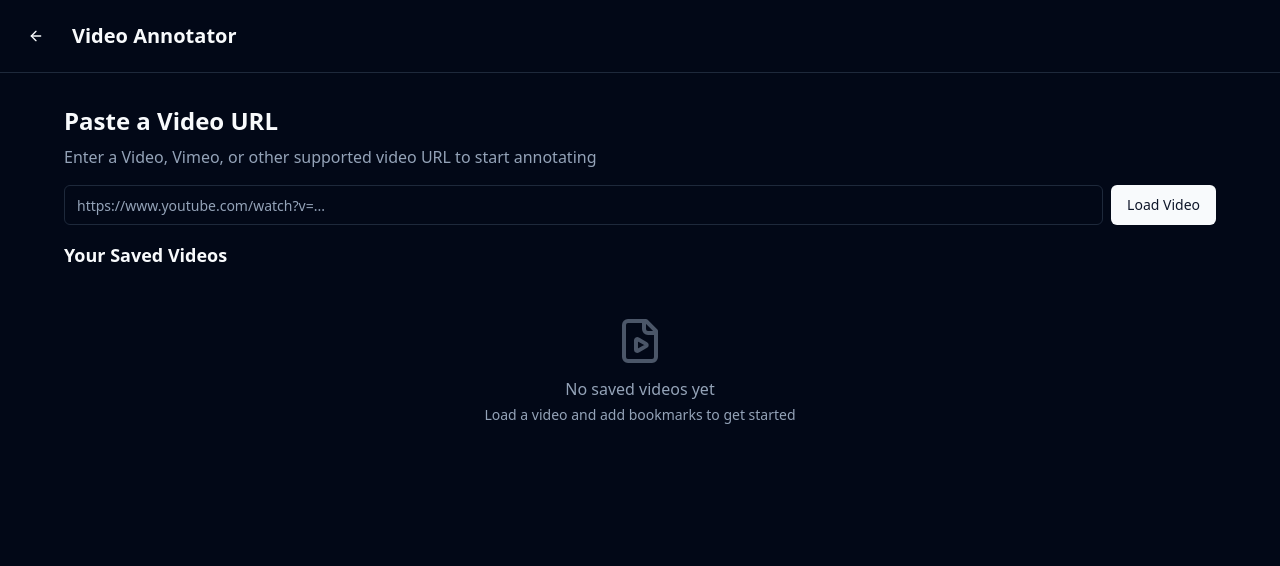
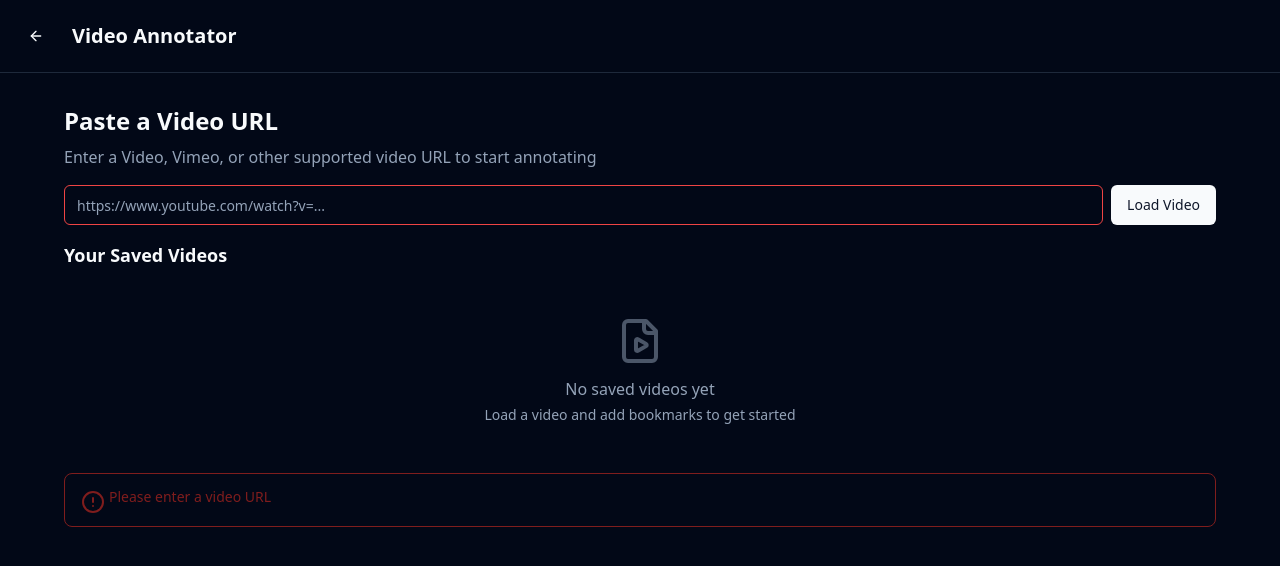
Before and after one commit to AdrianSteene/video-annotator, a React (Vite) app: page /annotate in a window 1280 px wide. Both pictures are taken after a click on the button "Load Video". Shown: the top 566 px of the page. Built offline with nearby package versions, Linux system fonts and the light colour scheme.

Commit message:
validate url

```diff
--- a/src/components/VideoUrlInput.tsx
+++ b/src/components/VideoUrlInput.tsx
@@ -3,14 +3,19 @@ import { Button } from "@/components/ui/button";
 import { Input } from "@/components/ui/input";
 import { useVideo } from "@/contexts/VideoContext";
 import { SavedVideosList } from "@/components/SavedVideosList";
+import { Alert, AlertDescription } from "./ui/alert";
+import { AlertCircleIcon } from "lucide-react";
 
 export function VideoUrlInput() {
   const [videoUrl, setVideoUrl] = useState("");
+  const [error, setError] = useState<string | null>(null);
   const { setLoadedUrl } = useVideo();
 
   const handleLoad = () => {
-    if (!videoUrl.trim()) {
-      alert("Please enter a video URL");
+    try {
+      new URL(videoUrl);
+    } catch {
+      setError("Please enter a video URL");
       return;
     }
     setLoadedUrl(videoUrl);
@@ -30,11 +35,19 @@ export function VideoUrlInput() {
           value={videoUrl}
           onChange={(e) => setVideoUrl(e.target.value)}
           onKeyDown={(e) => e.key === "Enter" && handleLoad()}
-          className="flex-1"
+          className={`flex-1 ${
+            error && "border-red-500 focus-visible:ring-red-500"
+          }`}
         />
         <Button onClick={handleLoad}>Load Video</Button>
       </div>
       <SavedVideosList onSelectVideo={setLoadedUrl} />
+      {error && (
+        <Alert variant="destructive" className="content-center">
+          <AlertCircleIcon />
+          <AlertDescription>{error}</AlertDescription>
+        </Alert>
+      )}
     </div>
   );
 }
--- /dev/null
+++ b/src/components/ui/alert.tsx
@@ -0,0 +1,59 @@
+import * as React from "react"
+import { cva, type VariantProps } from "class-variance-authority"
+
+import { cn } from "@/lib/utils"
+
+const alertVariants = cva(
+  "relative w-full rounded-lg border p-4 [&>svg~*]:pl-7 [&>svg+div]:translate-y-[-3px] [&>svg]:absolute [&>svg]:left-4 [&>svg]:top-4 [&>svg]:text-foreground",
+  {
+    variants: {
+      variant: {
+        default: "bg-background text-foreground",
+        destructive:
+          "border-destructive/50 text-destructive dark:border-destructive [&>svg]:text-destructive",
+      },
+    },
+    defaultVariants: {
+      variant: "default",
+    },
+  }
+)
+
+const Alert = React.forwardRef<
+  HTMLDivElement,
+  React.HTMLAttributes<HTMLDivElement> & VariantProps<typeof alertVariants>
+>(({ className, variant, ...props }, ref) => (
+  <div
+    ref={ref}
+    role="alert"
+    className={cn(alertVariants({ variant }), className)}
+    {...props}
+  />
+))
+Alert.displayName = "Alert"
+
+const AlertTitle = React.forwardRef<
+  HTMLParagraphElement,
+  React.HTMLAttributes<HTMLHeadingElement>
+>(({ className, ...props }, ref) => (
+  <h5
+    ref={ref}
+    className={cn("mb-1 font-medium leading-none tracking-tight", className)}
+    {...props}
+  />
+))
+AlertTitle.displayName = "AlertTitle"
+
+const AlertDescription = React.forwardRef<
+  HTMLParagraphElement,
+  React.HTMLAttributes<HTMLParagraphElement>
+>(({ className, ...props }, ref) => (
+  <div
+    ref={ref}
+    className={cn("text-sm [&_p]:leading-relaxed", className)}
+    {...props}
+  />
+))
+AlertDescription.displayName = "AlertDescription"
+
+export { Alert, AlertTitle, AlertDescription }
```
